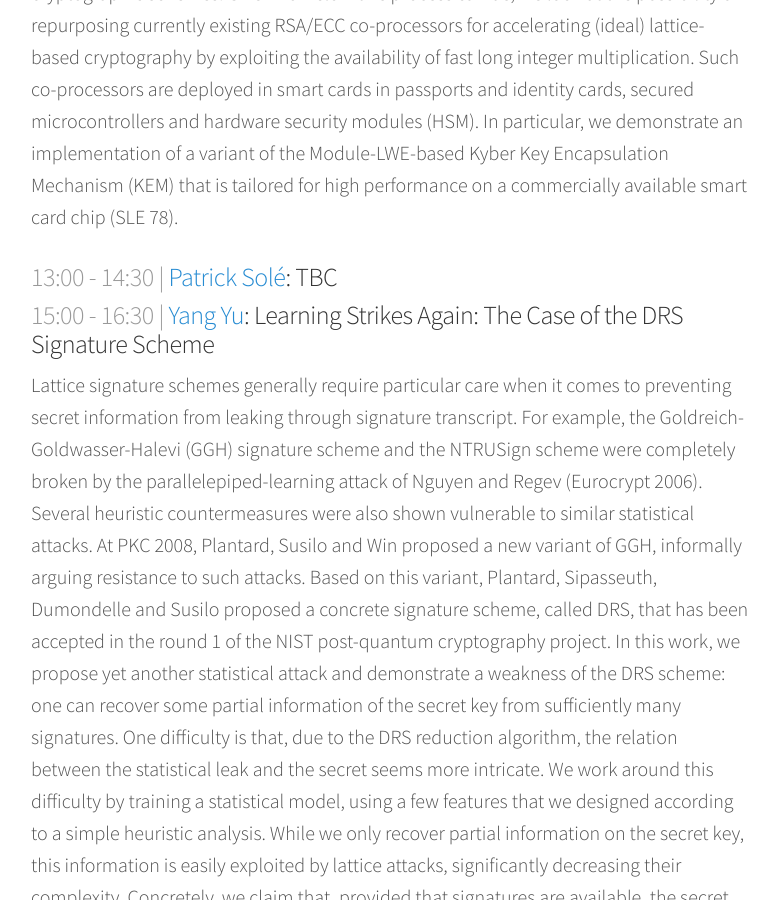
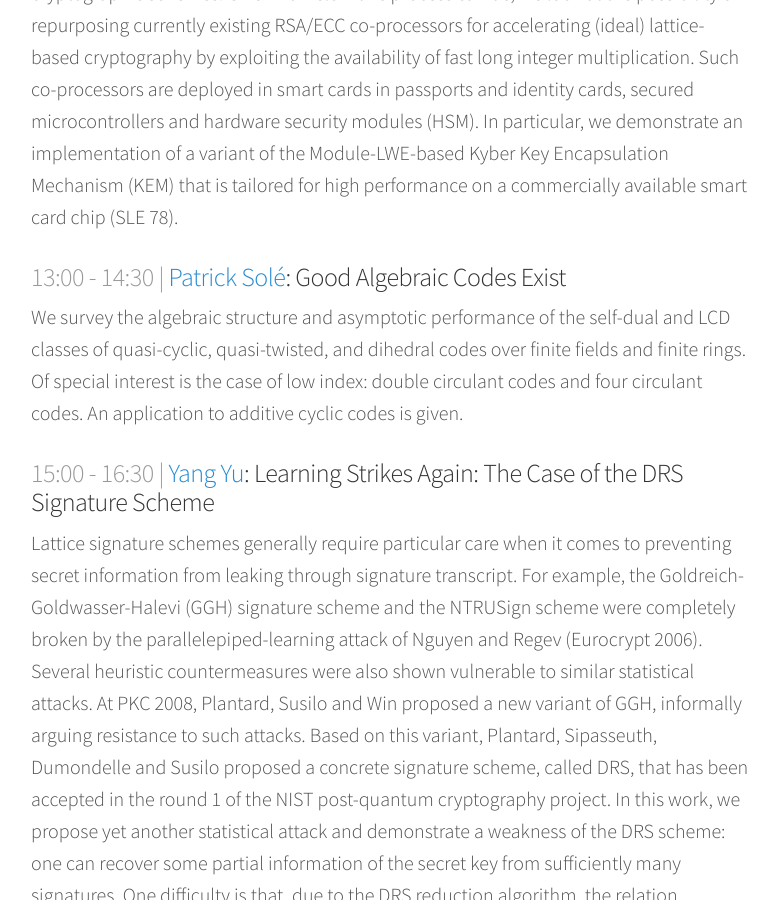
Before and after one commit to malb/discrete-subgroup, a Jekyll site: the page built from _posts/2019-01-23-lattice-meeting.md, in a window 1280 px wide and 900 px high, scrolled down 782 px. Shown: the whole window, without its empty margins (249-1027 px from the left). Built offline with Jekyll 4.4.1, drawn with Linux system fonts in a browser that asks for light colours; nearby versions of some CDN libraries.

Commit message:
Patrick's blurb

```diff
--- a/_posts/2019-01-23-lattice-meeting.md
+++ b/_posts/2019-01-23-lattice-meeting.md
@@ -13,7 +13,9 @@ This meeting — on Wednesday *23 January 2019* — is aimed at connecting the t
 
 The transition to quantum-resistant cryptography will require designing, implementing, certifying and deploying new hardware capable of accelerating post-quantum cryptographic schemes. Given how slow this process can be, we look at the possibility of repurposing currently existing RSA/ECC co-processors for accelerating (ideal) lattice-based cryptography by exploiting the availability of fast long integer multiplication. Such co-processors are deployed in smart cards in passports and identity cards, secured microcontrollers and hardware security modules (HSM). In particular, we demonstrate an implementation of a variant of the Module-LWE-based Kyber Key Encapsulation Mechanism (KEM) that is tailored for high performance on a commercially available smart card chip (SLE 78).
 
-### <span> 13:00 - 14:30 | [Patrick Solé](https://www.researchgate.net/profile/Patrick_Sole)</span>: TBC ###
+### <span> 13:00 - 14:30 | [Patrick Solé](https://www.researchgate.net/profile/Patrick_Sole)</span>: Good Algebraic Codes Exist ###
+
+We survey the algebraic structure and asymptotic performance of the self-dual and LCD classes of quasi-cyclic, quasi-twisted, and dihedral codes over finite fields and finite rings. Of special interest is the case of low index: double circulant codes and four circulant codes. An application to additive cyclic codes is given.
 
 ### <span> 15:00 - 16:30 | [Yang Yu](https://www.cwi.nl/people/yang-yu)</span>: Learning Strikes Again: The Case of the DRS Signature Scheme ###
 
```
